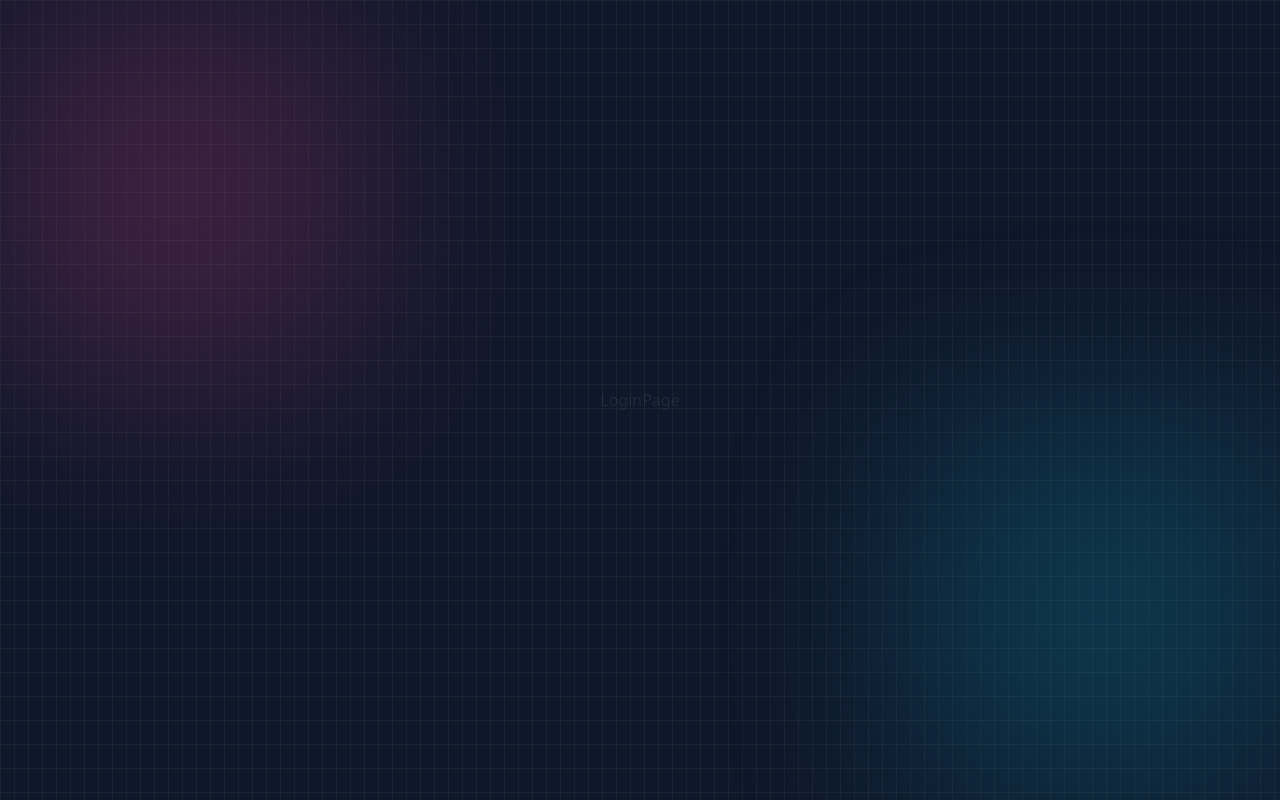
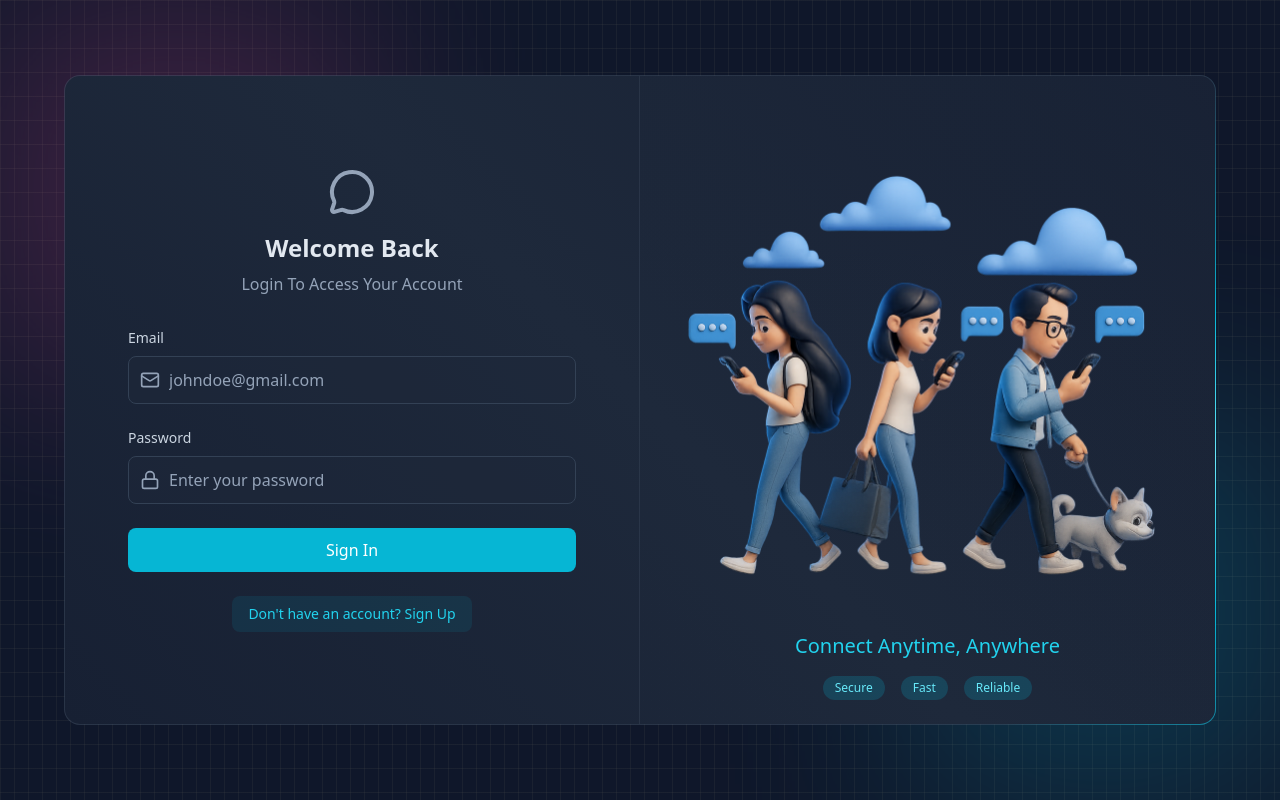
Before and after one commit to alishase/chatify, a React app in the folder frontend/: page /login in a window 1280 px wide. Built offline with nearby package versions, Linux system fonts and the light colour scheme; no server answers; the HTML template or start-up script is replaced by a standard one.

Commit message:
login page frontend added

```diff
--- a/frontend/src/pages/ChatPage.jsx
+++ b/frontend/src/pages/ChatPage.jsx
@@ -1,5 +1,12 @@
-import React from "react";
+import { useAuthStore } from "../store/useAuthStore.js";
 
 export default function ChatPage() {
-  return <div>ChatPage</div>;
+  const { logout } = useAuthStore();
+
+  return (
+    <div className="z-10">
+      ChatPage
+      <button onClick={logout}>Logout</button>
+    </div>
+  );
 }
--- a/frontend/src/pages/LoginPage.jsx
+++ b/frontend/src/pages/LoginPage.jsx
@@ -1,5 +1,123 @@
-import React from "react";
+import { useState } from "react";
+import { useAuthStore } from "../store/useAuthStore.js";
+import BorderAnimatedContainer from "../components/BorderAnimatedContainer.jsx";
+import {
+  MessageCircleIcon,
+  LockIcon,
+  MailIcon,
+  LoaderIcon,
+} from "lucide-react";
+import { Link } from "react-router";
 
 export default function LoginPage() {
-  return <div>LoginPage</div>;
+  const [formData, setFormData] = useState({
+    email: "",
+    password: "",
+  });
+  const { login, isLoggingIn } = useAuthStore();
+
+  const handleSubmit = (e) => {
+    e.preventDefault();
+
+    login(formData);
+  };
+
+  return (
+    <div className="w-full flex items-center justify-center p-4 bg-slate-900">
+      <div className="relative w-full max-w-6xl md:h-[650px] h-[650px]">
+        <BorderAnimatedContainer>
+          <div className="w-full flex flex-col md:flex-row">
+            <div className="md:w-1/2 p-8 flex items-center justify-center md:border-r border-slate-600/30">
+              <div className="w-full max-w-md">
+                <div className="text-center mb-8">
+                  <MessageCircleIcon className="w-12 h-12 mx-auto text-slate-400 mb-4" />
+                  <h2 className="text-2xl font-bold text-slate-200 mb-2">
+                    Welcome Back
+                  </h2>
+                  <p className="text-slate-400">Login To Access Your Account</p>
+                </div>
+                <form onSubmit={handleSubmit} className="space-y-6">
+                  {/* EMAIL INPUT */}
+                  <div>
+                    <label className="auth-input-label">Email</label>
+                    <div className="relative">
+                      <MailIcon className="auth-input-icon" />
+
+                      <input
+                        type="email"
+                        value={formData.email}
+                        onChange={(e) =>
+                          setFormData({ ...formData, email: e.target.value })
+                        }
+                        className="input"
+                        placeholder="johndoe@gmail.com"
+                      />
+                    </div>
+                  </div>
+
+                  {/* PASSWORD INPUT */}
+                  <div>
+                    <label className="auth-input-label">Password</label>
+                    <div className="relative">
+                      <LockIcon className="auth-input-icon" />
+
+                      <input
+                        type="password"
+                        value={formData.password}
+                        onChange={(e) =>
+                          setFormData({ ...formData, password: e.target.value })
+                        }
+                        className="input"
+                        placeholder="Enter your password"
+                      />
+                    </div>
+                  </div>
+
+                  {/* SUBMIT BUTTON */}
+                  <button
+                    className="auth-btn"
+                    type="submit"
+                    disabled={isLoggingIn}
+                  >
+                    {isLoggingIn ? (
+                      <LoaderIcon className="w-full h-5 animate-spin text-center" />
+                    ) : (
+                      "Sign In"
+                    )}
+                  </button>
+                </form>
+
+                <div className="mt-6 text-center">
+                  <Link to="/signup" className="auth-link">
+                    Don't have an account? Sign Up
+                  </Link>
+                </div>
+              </div>
+            </div>
+
+            <div className="hidden md:w-1/2 md:flex items-center justify-center p-8 bg-gradient-to-bl from-slate-800/20 to-transparent">
+              <div className="">
+                <img
+                  src="/signup.png"
+                  alt="People using mobile devices"
+                  className="w-full h-auto object-contain"
+                />
+                <div className="mt-5 text-center">
+                  <h3 className="text-xl font-medium text-cyan-400">
+                    Connect Anytime, Anywhere
+                  </h3>
+
+                  <div className="mt-4 flex justify-center gap-4">
+                    <span className="auth-badge">Secure</span>
+                    <span className="auth-badge">Fast</span>
+                    <span className="auth-badge">Reliable</span>
+                  </div>
+                </div>
+              </div>
+            </div>
+          </div>
+        </BorderAnimatedContainer>
+      </div>
+    </div>
+  );
 }
--- a/frontend/src/pages/SignUpPage.jsx
+++ b/frontend/src/pages/SignUpPage.jsx
@@ -115,7 +115,7 @@
               </div>
             </div>
 
-            <div className="hidden md:w-1/2 md:flex items-center justify-center p-6 bg-gradient-to-bl from-slate-800/20 to-transparent">
+            <div className="hidden md:w-1/2 md:flex items-center justify-center p-8 bg-gradient-to-bl from-slate-800/20 to-transparent">
               <div className="">
                 <img
                   src="/signup.png"
--- a/frontend/src/store/useAuthStore.js
+++ b/frontend/src/store/useAuthStore.js
@@ -6,6 +6,7 @@
   authUser: null,
   isCheckingAuth: true,
   isSigningUp: false,
+  isLoggingIn: false,
 
   checkAuth: async () => {
     try {
@@ -31,4 +32,28 @@
       set({ isSigningUp: false });
     }
   },
+
+  login: async (data) => {
+    set({ isLoggingIn: true });
+    try {
+      const res = await axiosInstance.post("/auth/login", data);
+      set({ authUser: res.data });
+
+      toast.success("Logged in successfully!");
+    } catch (error) {
+      toast.error(error.response.data.message);
+    } finally {
+      set({ isLoggingIn: false });
+    }
+  },
+
+  logout: async () => {
+    try {
+      await axiosInstance.post("/auth/logout");
+      set({ authUser: null });
+      toast.success("Logged out successfully!");
+    } catch (error) {
+      toast.error("Error logging out!");
+    }
+  },
 }));
```
